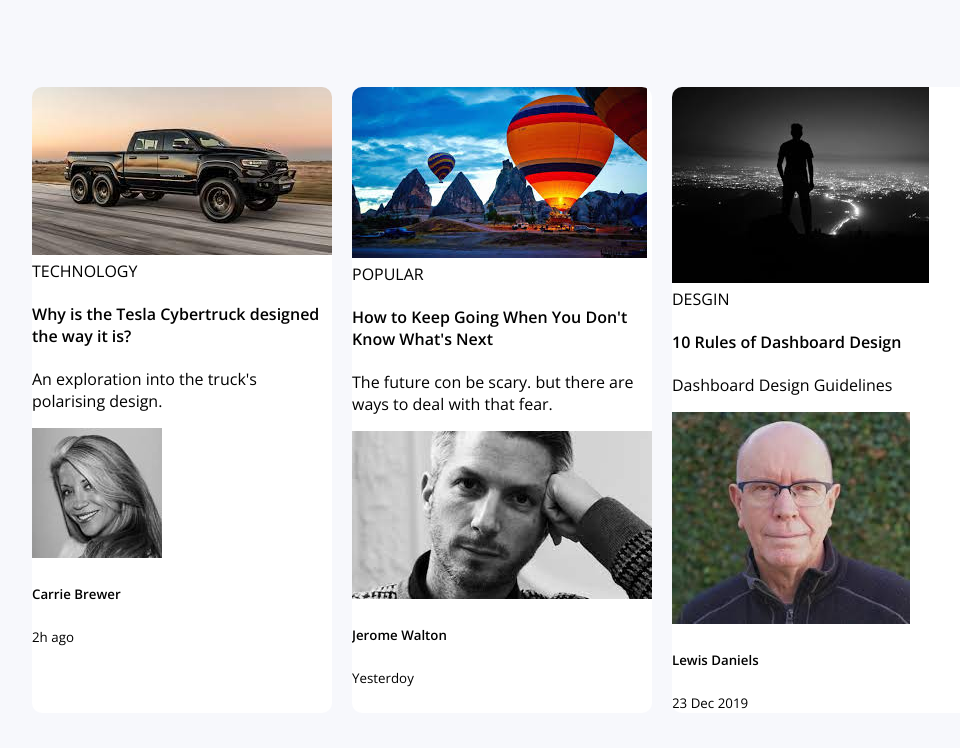
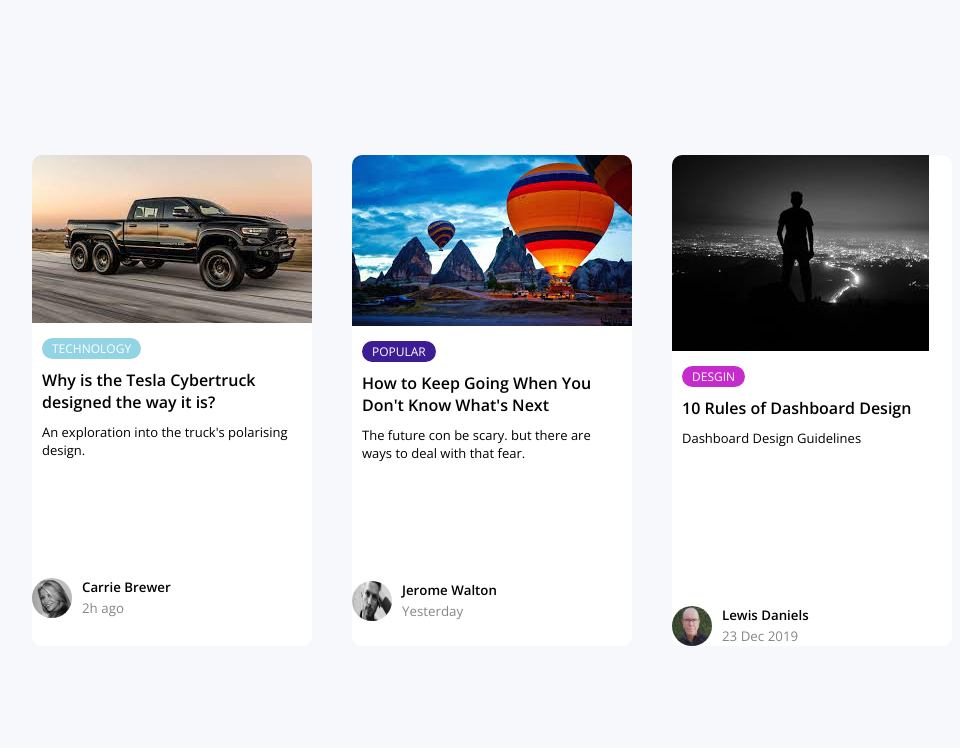
Before and after one commit to hudamabed/BlogCards, a plain HTML site: page index.html in a window 1280 px wide. Shown: the whole page, without its empty margins (138-1098 px from the left). Drawn offline with nearby package versions, Linux system fonts and the light colour scheme.

Commit message:
pre Final commit

```diff
--- a/index.html
+++ b/index.html
@@ -40,7 +40,7 @@
                 <img src="images/user2.jpg" alt="">
                 <div class="user-info">
                     <h5>Jerome Walton</h5>
-                    <small> Yesterdoy </small>
+                    <small> Yesterday </small>
                 </div>
             </div>
         </div>
--- a/style.css
+++ b/style.css
@@ -14,7 +14,7 @@ height: 100vh;
 margin: 0;
 }
 
-.container{
+.container {
     display: grid;
     grid-template-columns: repeat(3,1fr);
     width: 940px;
@@ -26,12 +26,79 @@ margin: 0;
     border-radius: 10px;
     box-shadow: 0 2px 20px Orgba(0,0,0,0.1);
     overflow: hidden;
-    width: 300px;
+    width: 280px;
 
 }
-.card-header img{
+.card-header img {
     width: 100%;
     height: 200px;
     object-fit: cover;
+}
+
+.card-body {
+    display: flex;
+    flex-direction: column;
+    align-items: start;
+    padding: 10px;
+    min-height: 250px;
+}
+
+.tag {
+    background: #dddd;
+    border-radius: 50px;
+    font-size: 12px;
+    margin: 0;
+    color: white;
+    padding: 2px 10px;
+    text-transform: uppercase ;
+}
+
+.tag-green {
+    background-color: #92d4e4;
+}
+
+.tag-blue {
+    background-color: #3d1d94;
+}
+
+.tag-pink {
+    background-color: #c62bcb;
+}
+
+.card-body p {
+    font-size: 13px;
+    margin: 0 0 40px;
+}
+
+.card-body h4 {
+    margin: 10px 0px;
+}
+
+.user {
+    display: flex;
+    margin-top: auto;
+}
+
+.user img {
+    width: 40px;
+    height: 40px;
+    border-radius: 50%;
+    margin-right: 10px;
 
 }
+
+.user-info h5 {
+    margin: 0;
+
+}
+
+.user-info small {
+    color: #888785;
+}
+
+@media (max-width: 940px){
+    .container {
+        grid-template-columns: 1fr;
+        justify-items: center;
+    }
+}
```
